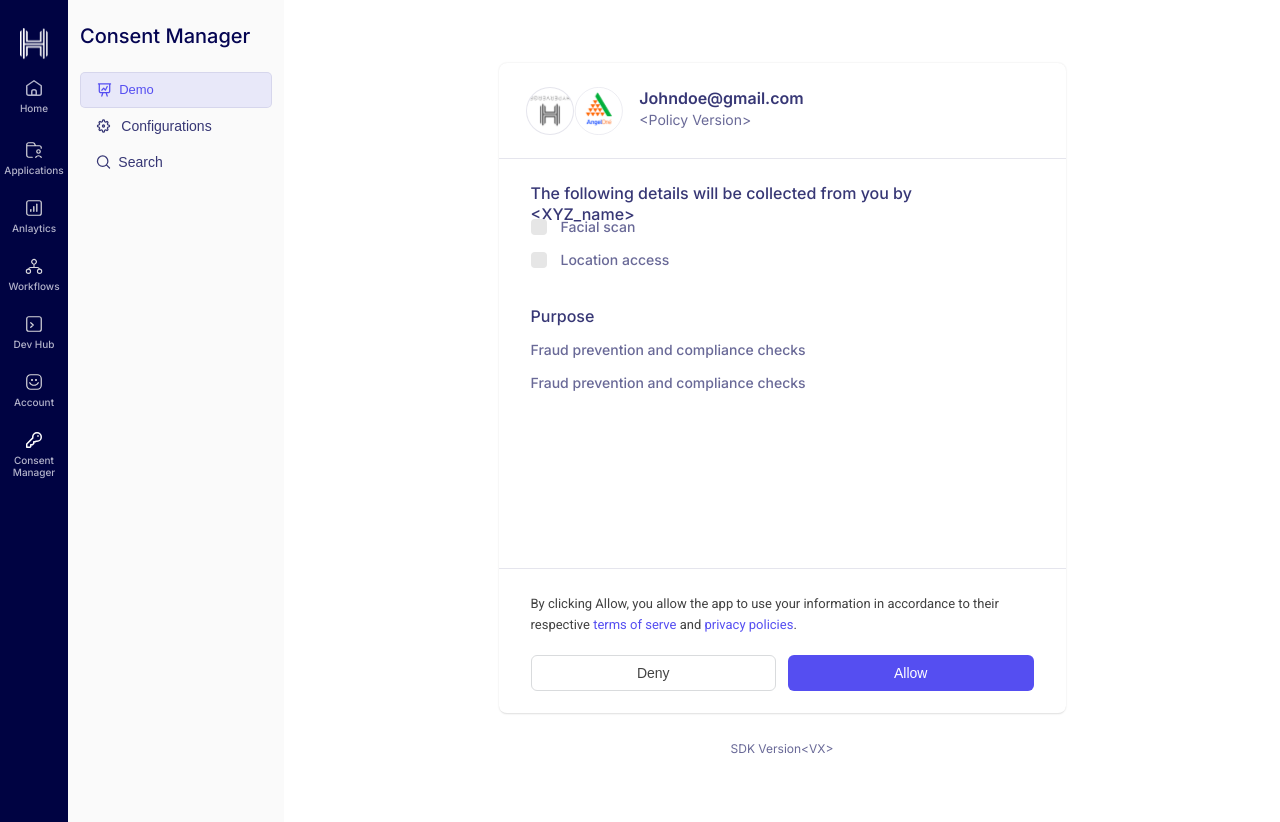
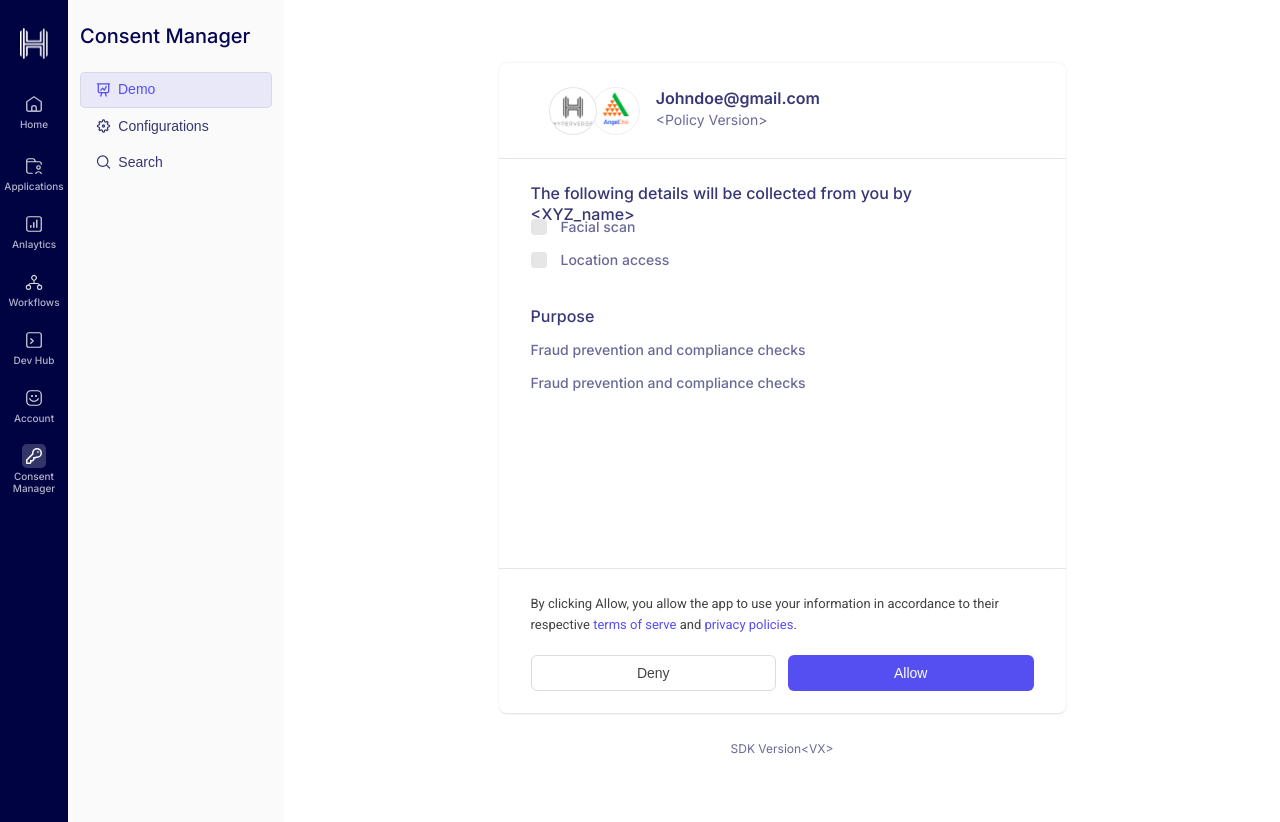
Before and after one commit to bhagavathi12/HV-Assignment, a React (Vite) app: page /consentscreen in a window 1280 px wide. Built offline with nearby package versions, Linux system fonts and the light colour scheme.

Commit message:
fourth commit

```diff
--- a/src/components/ConsentManager.css
+++ b/src/components/ConsentManager.css
@@ -90,23 +90,21 @@
   width: 37px;
   height: 16px;
   font-weight: 500;
-  font-size: 13px;
+  font-size: 14px;
   line-height: 15.73px;
   letter-spacing: 0%;
   color: #554ef1;
- /*  background-color: green; */
+  /* background-color: green; */
 }
 
 .list .Configurations .configurations-div h1 {
-  width: 98px;
+  width: 92px;
   height: 17px;
   font-weight: 400;
   font-size: 14px;
   line-height: 16.94px;
   letter-spacing: 0px;
   color: #050552cc;
-  /* background-color: red; */
-
 }
 .list .Search .search-div h1 {
   width: 47px;
@@ -116,5 +114,4 @@
   line-height: 16.94px;
   letter-spacing: 0px;
   color: #050552cc;
-  /* background-color: red; */
 }
--- a/src/components/ConsentScreen.css
+++ b/src/components/ConsentScreen.css
@@ -49,9 +49,10 @@
     height: 48px;
     position: relative;
     display: flex;
-
     justify-content: center;
     align-items: center;
+    position: relative;
+    margin-right: 20px;
     /* background-color: green; */
 }
 
@@ -60,11 +61,16 @@
     height: 48px;
     border-radius: 75px;
     border-width: 0.75px;
-    transform: rotate(-180deg);
     background: #FFFFFF;
-    border: 0.75px solid #0505521A
+    border: 0.75px solid #0505521A;
+    position: absolute;
+    z-index: 10;
 }
-
+.consent-screen-icon .angelone{
+    position: absolute;
+    left: 60px;
+    z-index: 8;
+}
 .consent-screen-heading{
     width: 394.2px;
     height: 46px;
--- a/src/components/ConsentScreen.jsx
+++ b/src/components/ConsentScreen.jsx
@@ -24,7 +24,7 @@ const ConsentScreen = () => {
           <div className="consent-screen-header">
             <div className="consent-screen-icon">
               <img src={icon1} alt="hv-icon" className="hvicon" />
-              <img src={icon2} alt="angelone" />
+              <img src={icon2} alt="angelone" className="angelone" />
             </div>
             <div className="consent-screen-heading">
               <h1>Johndoe@gmail.com</h1>
--- a/src/components/Home.css
+++ b/src/components/Home.css
@@ -8,30 +8,26 @@
     flex-direction: column;
     align-items: center;
     justify-content: space-around;
-    /* background-color: aqua; */
 }
 .HV-logo{
     display: flex;
     justify-content: center;
     align-items: center;
     margin: 0px 9px;
-    /* background-color: bisque; */
+    margin-bottom: 16px;
 }
 
 .outer-icon-div{
     width: 66px;
     height: 782px;
-    gap: 16px;
     display: flex;
     justify-content: center;
     align-items: flex-start;
-    /* background-color: red; */
 }
 .icons-div{
     width: 66px;
     height: 414px;
-    /* background-color: yellow; */
-    gap:12px;
+    gap: 12px;
     display: flex;
     flex-direction: column;
     justify-content: center;
@@ -70,8 +66,8 @@
 .icons-div .app-icon .application-name{
     width: 60px;
     height: 12px;
+}
 
-}
 .icons-div .anlaytics-icon {
     width: 66px;
     height: 46px;
@@ -121,6 +117,11 @@
     gap:2px;
     cursor: pointer;
 }
+.icons-div .consentmanager-icon img{
+    background-color:#FFFFFF33;
+    border-radius: 4.8px;
+
+}
 .icons-div .consentmanager-icon .consentmanager-name{
     width: 66px;
     height: 24px;
```
